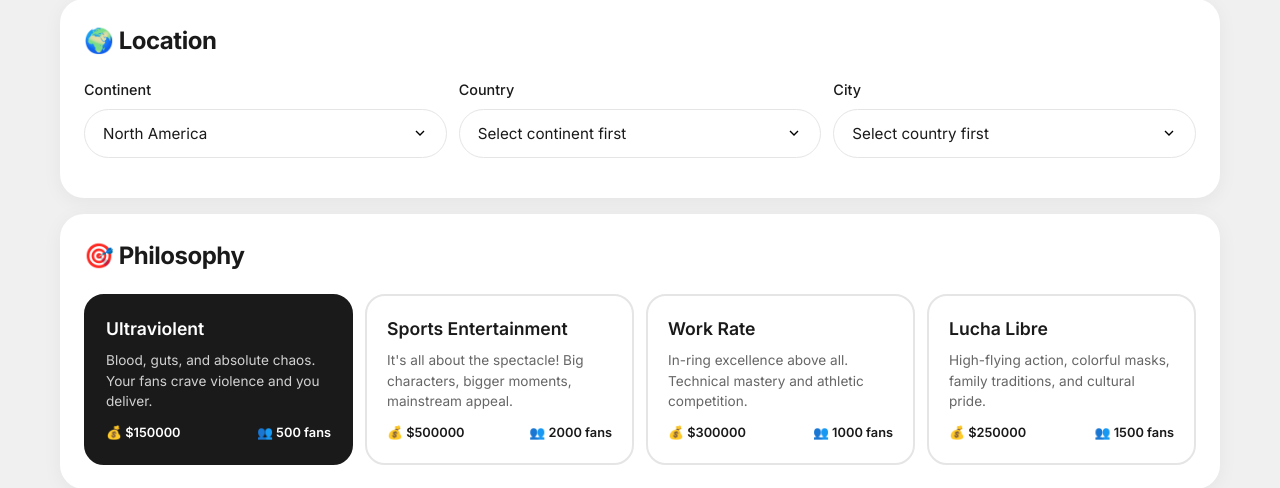
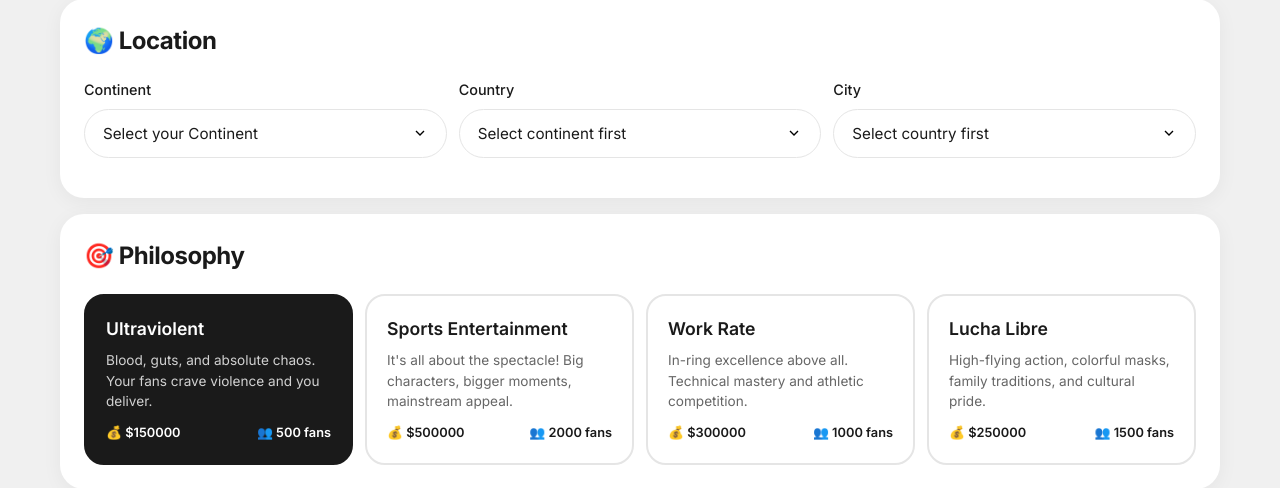
Before and after one commit to DLowPow/The-Booking-Room, a Flask app: page /new-game in a window 1280 px wide. Shown: the part 502-990 px from the top of the page. Run offline with Flask 3, Linux system fonts and the light colour scheme; the visitor is signed in with stand-in values (Sample User, id 1).

Commit message:
Update setup.html
Continent Fix

```diff
--- a/WrestlingGM/templates/setup.html
+++ b/WrestlingGM/templates/setup.html
@@ -28,9 +28,10 @@
                 <div class="form-group">
                     <label for="continent">Continent</label>
                     <select id="continent" name="continent" required>
-                        {% for c in continents %}
+                        <option value="">Select your Continent</option>
+                    {% for c in continents %}
                         <option value="{{ c }}">{{ c }}</option>
-                        {% endfor %}
+                    {% endfor %}
                     </select>
                 </div>
                 <div class="form-group">
```
